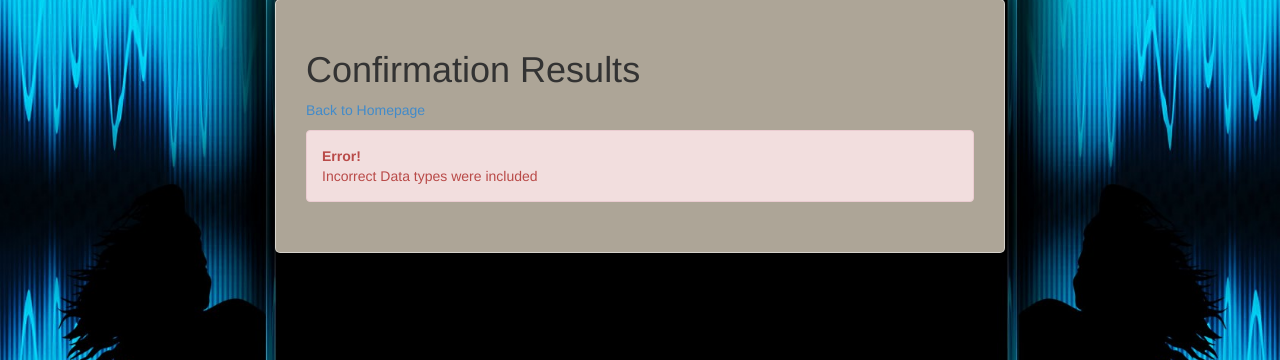
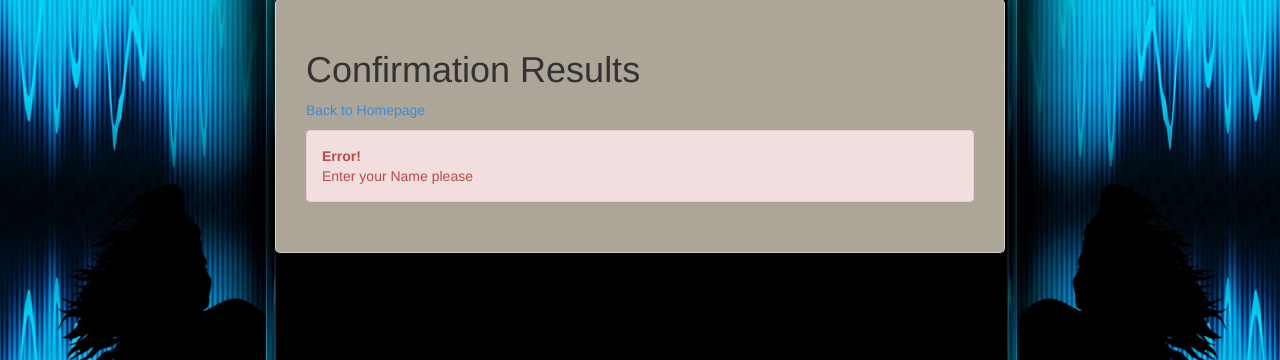
Before and after one commit to Lumez/MusicDatabase, a PHP site: page /addMusician_result.php in a window 1280 px wide. Shown: the part 231-591 px from the top of the page. Run offline with PHP 8.4, Linux system fonts and the light colour scheme; data that the repository does not hold is empty.

Commit message:
Add multiple instrs, still needs to be finished

```diff
--- a/addMusician_result.php
+++ b/addMusician_result.php
@@ -12,9 +12,14 @@
 
         <?php
                 try{
-                    if (empty($_GET['musicianName']) OR empty($_GET['musicianNumber'])
-                         OR empty($_GET['str1']) OR empty($_GET['str2'])
-                         OR empty($_GET['city']) OR empty($_GET['zipCode'])) throw new Exception('Incorrect Data types were included');
+                    if (!isset($_GET['musicianName']) OR empty($_GET['musicianName'])) throw new Exception('Enter your Name please');
+
+			if (!isset($_GET['musicianNumber']) OR empty($_GET['musicianNumber'])) throw new Exception('Enter your telephone number');
+			if (!isset($_GET['str1']) OR empty($_GET['str1'])) throw new Exception('Enter your street 1');
+			if (!isset($_GET['str2']) OR empty($_GET['str2'])) throw new Exception('Enter your street 2');
+			if (!isset($_GET['city']) OR empty($_GET['city'])) throw new Exception('Enter your city');
+			if (!isset($_GET['zipCode']) OR empty($_GET['zipCode'])) throw new Exception('Enter your Zip Code');
+			if (!isset($_GET['instrument']) OR empty($_GET['instrument'])) throw new Exception('Enter your instrument');
 
 			$db->query("INSERT INTO address (phoneNo, Street1, Street2, city, `Zip code`) VALUES ({$_GET['musicianNumber']}, '{$_GET['str1']}', '{$_GET['str2']}', '{$_GET['city']}', '{$_GET['zipCode']}')");
 			$db->query("INSERT INTO musician (name, phoneNo) VALUES ('{$_GET['musicianName']}', {$_GET['musicianNumber']} )");
--- a/js/musician.js
+++ b/js/musician.js
@@ -91,6 +91,6 @@ function clearContents2(area) {
 }
 var x=0;
 function addSelect() {
-         document.getElementById('wrapper').innerHTML += '<tr><td>Instrument:</td><td><select name="instrument'+x+'" class="form-control"><option value="defaultInst">Select an instrument</option><option value="Flute">Flute</option><option value="Accordion">Accordion</option><option value="Drum">Drum</option><option value="Trumpet">Trumpet</option><option value="Violin">Violin</option><option value="Guitar">Guitar</option><option value="Piano">Piano</option><option value="Violin">Violin</option><option value="Clarinet">Clarinet</option></select></td></tr><tr><td>Instrument Musical Key (Optional):</td><td><select name="musicalKey" class="form-control"><option value="defaultKey">Select a key</option><option value="A">A</option><option value="Ab">Ab</option><option value="C">C</option><option value="B">B</option><option value="Bb">Bb</option><option value="Eb">Eb</option><option value="B flat">B flat</option><option value="F">F</option><option value="G">G</option><option value="F#">F#</option><option value="Db">Db</option><option value="D">D</option><option value="Ab alto">Ab alto</option></select></td></tr>';
+         document.getElementById('wrapper').innerHTML += "<table><tr><td>Instrument:</td><td><select name='instrument"+x+"' class='form-control'>'.$dude.'</select></td></tr></table>";
          x++;
 }
```
